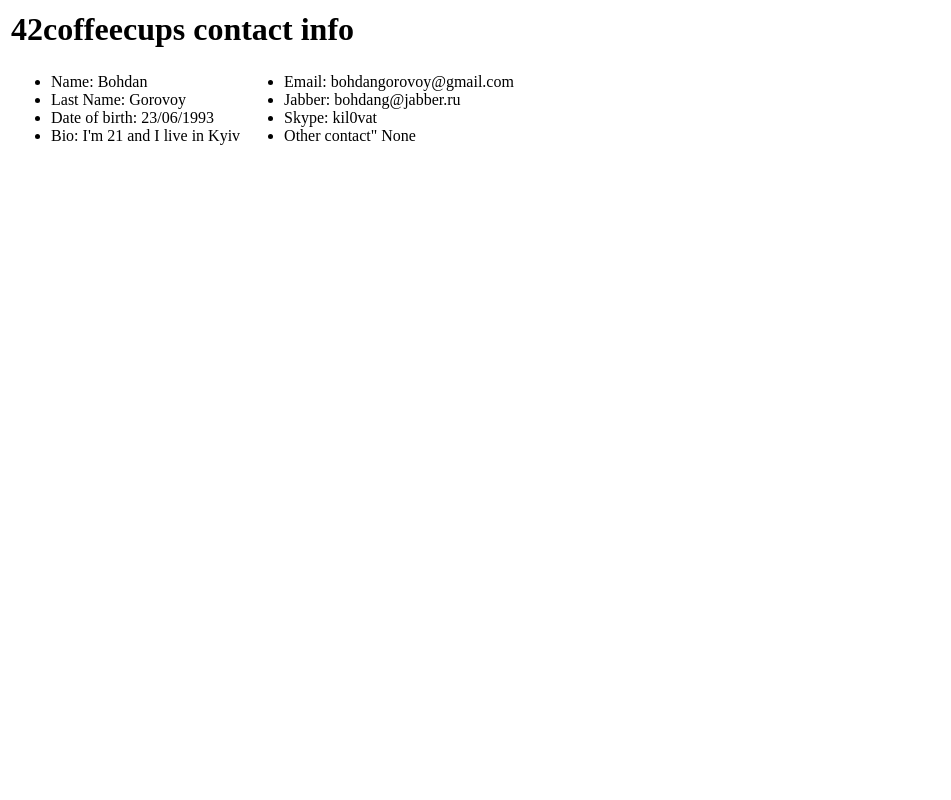
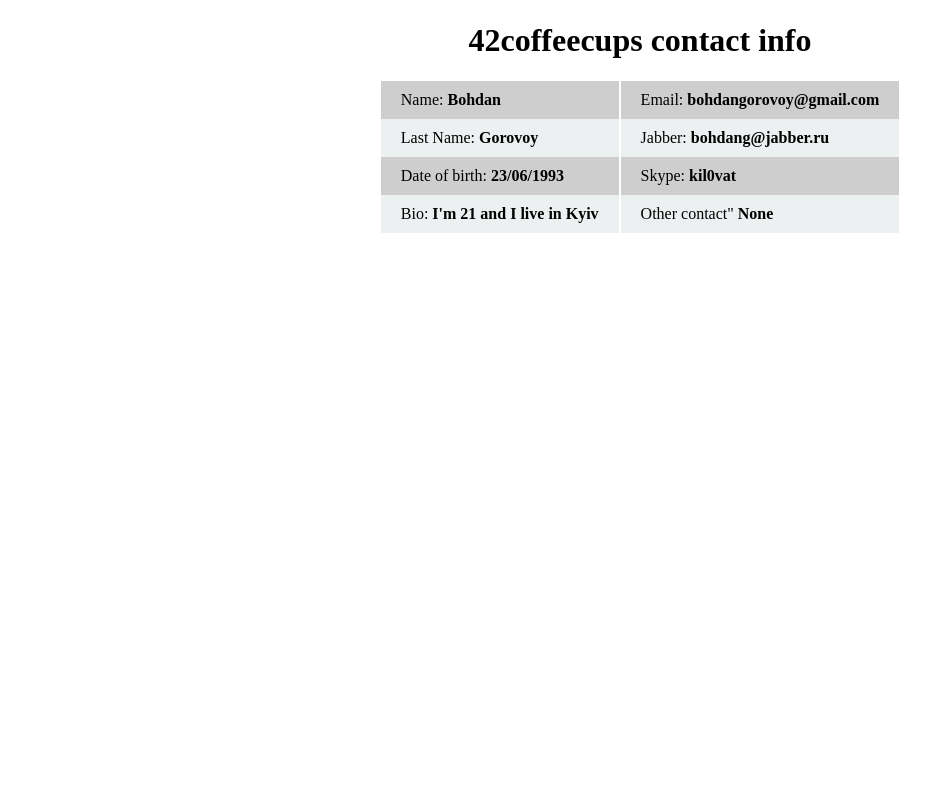
Before and after one commit to kil0vat/testproject, a Django app: page / in a window 1280 px wide. Shown: the whole page, without its empty margins (0-951 px from the left). Run offline with Django 3.2, Linux system fonts and the light colour scheme; data comes from the database, SQL or seed files in the repository.

Commit message:
ticket:1 Add static style.css

```diff
--- /dev/null
+++ b/ticket1/contact_info/static/css/style.css
@@ -0,0 +1,23 @@
+* {
+	padding: 0;
+	margin: 0;
+}
+ul {
+	list-style: none;
+}
+ul > li {
+	padding: 10px 20px;
+}
+ul > li:nth-of-type(2n+1) {
+	background: #cecece;
+}
+ul > li:nth-of-type(2n) {
+	background: #ecf0f1;
+}
+#title {
+	text-align: center;
+	padding: 20px 0;
+}
+table {
+	margin: 0 auto;
+}
--- a/ticket1/contact_info/templates/contact_info/base.html
+++ b/ticket1/contact_info/templates/contact_info/base.html
@@ -1,29 +1,34 @@
+<!DOCTYPE HTML>
 <html>
 <head>
-	<title>Ticket:1 Contact info</title>
+	<meta charset="utf-8">
+	<title>42 Coffee Cups Ticket1 Contact info</title>
+	{% load static %}
+	{% get_static_prefix as STATIC %}
+	<link rel="stylesheet" type="text/css" href="{{ STATIC }}css/style.css"/>
 </head>
 <body>
 	{% if person_list %}
 	<table>
 		<tr>
-			<td colspan="2"><h1>42coffeecups contact info</h1></td>
+			<td colspan="2"><h1 id="title">42coffeecups contact info</h1></td>
 		</tr>
 		<tr>
 			{% for contact in person_list %}
 			<td>
 				<ul>
-					<li>Name: {{ contact.name }}</li>
-					<li>Last Name: {{ contact.last_name }}</li>
-					<li>Date of birth: {{ contact.date_of_birth }}</li>
-					<li>Bio: {{ contact.bio }}</li>
+					<li>Name: <b>{{ contact.name }}</b></li>
+					<li>Last Name: <b>{{ contact.last_name }}</b></li>
+					<li>Date of birth: <b>{{ contact.date_of_birth }}</b></li>
+					<li>Bio: <b>{{ contact.bio }}</b></li>
 				</ul>
 			</td>
 			<td>
 				<ul>
-					<li>Email: {{ contact.email }}</li>
-					<li>Jabber: {{ contact.jabber }}</li>
-					<li>Skype: {{ contact.skype }}</li>
-					<li>Other contact" {{ contact.other_contacts }}</li>
+					<li>Email: <b>{{ contact.email }}</b></li>
+					<li>Jabber: <b>{{ contact.jabber }}</b></li>
+					<li>Skype: <b>{{ contact.skype }}</b></li>
+					<li>Other contact" <b>{{ contact.other_contacts }}</b></li>
 				</ul>
 			</td>
 			{% endfor %}
```
